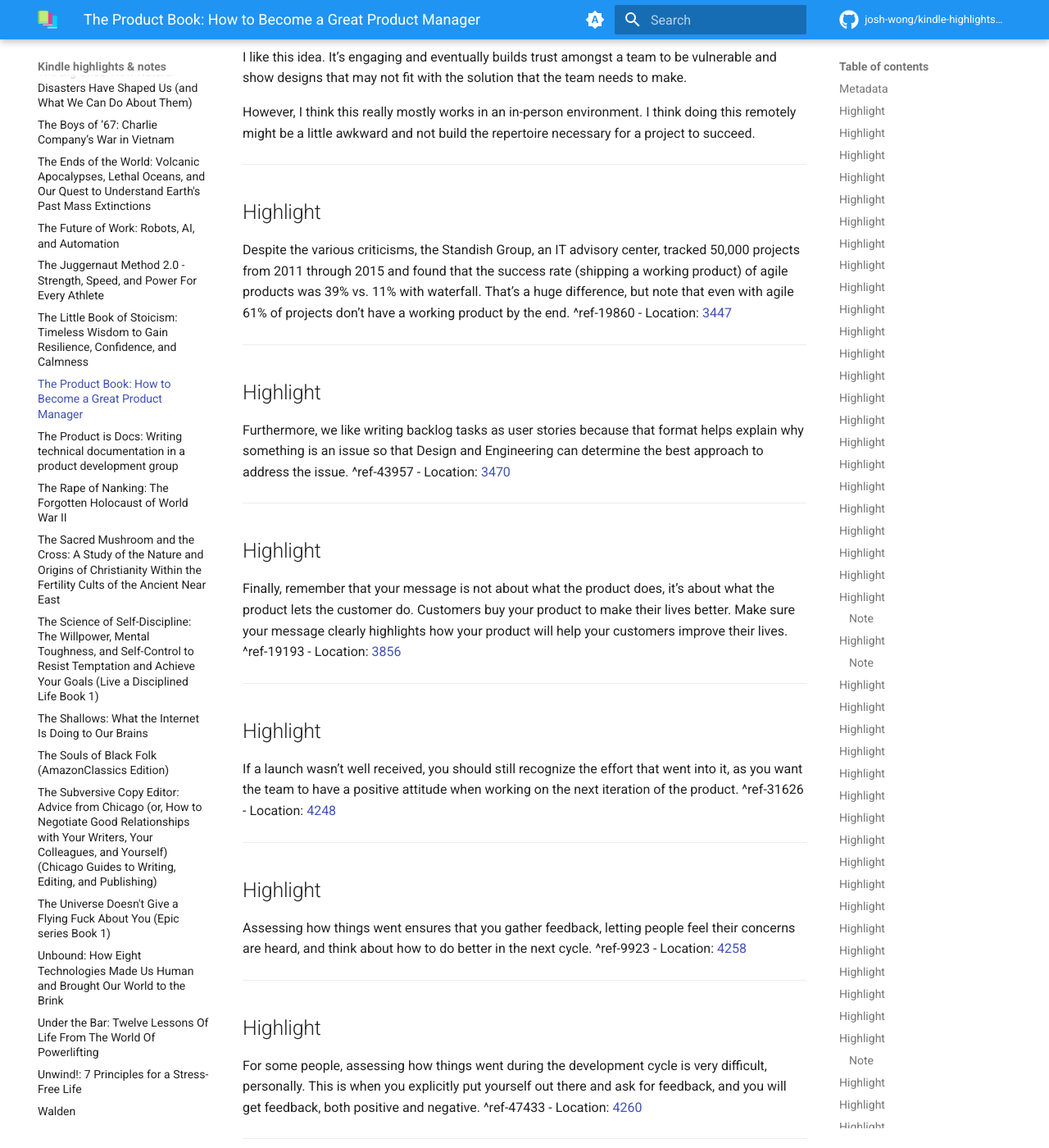
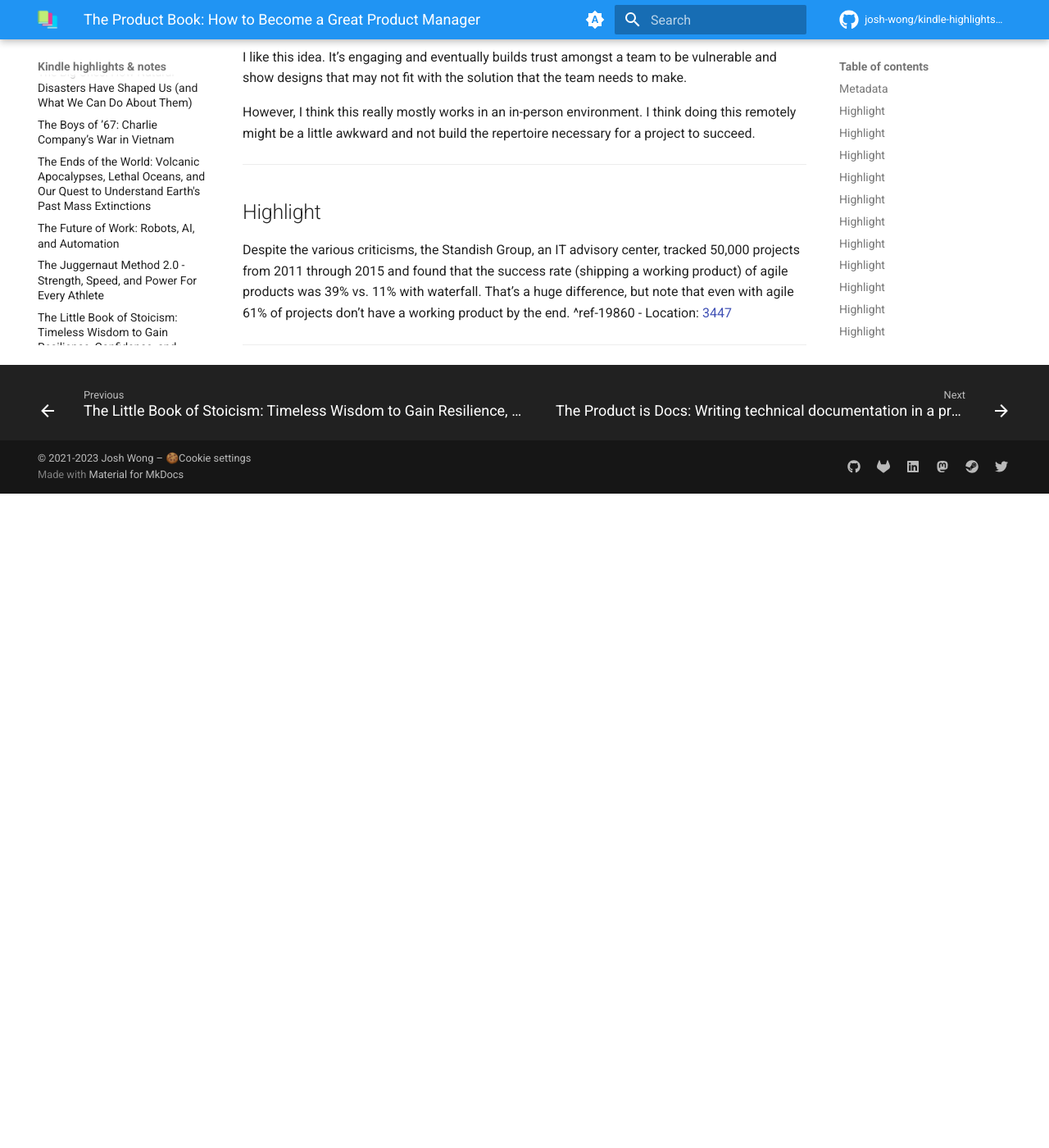
Before and after one commit to josh-wong/kindle-highlights-notes, an MkDocs documentation site: the page built from docs/The Product Book.md, in a window 1280 px wide and 1400 px high, scrolled down 14033 px. Shown: the whole window at 82% size. Built offline with MkDocs 1.6.1 and Material for MkDocs 9.7.7, drawn with Linux system fonts in a browser that asks for light colours; comment, search, counter and statistics services are not loaded; after the commit the page ends 14635 px from its top, so only the background shows below that; some of the changed text lies outside the part shown.

Commit message:
Update highlights and notes

```diff
--- a/docs/The Product Book.md
+++ b/docs/The Product Book.md
@@ -362,33 +362,3 @@ Despite the various criticisms, the Standish Group, an IT advisory center, track
 - Location: [3447](kindle://book?action=open&asin=B071HFBGXR&location=3447)
 
 ---
-## Highlight
-
-Furthermore, we like writing backlog tasks as user stories because that format helps explain why something is an issue so that Design and Engineering can determine the best approach to address the issue. ^ref-43957
-- Location: [3470](kindle://book?action=open&asin=B071HFBGXR&location=3470)
-
----
-## Highlight
-
-Finally, remember that your message is not about what the product does, it’s about what the product lets the customer do. Customers buy your product to make their lives better. Make sure your message clearly highlights how your product will help your customers improve their lives. ^ref-19193
-- Location: [3856](kindle://book?action=open&asin=B071HFBGXR&location=3856)
-
----
-## Highlight
-
-If a launch wasn’t well received, you should still recognize the effort that went into it, as you want the team to have a positive attitude when working on the next iteration of the product. ^ref-31626
-- Location: [4248](kindle://book?action=open&asin=B071HFBGXR&location=4248)
-
----
-## Highlight
-
-Assessing how things went ensures that you gather feedback, letting people feel their concerns are heard, and think about how to do better in the next cycle. ^ref-9923
-- Location: [4258](kindle://book?action=open&asin=B071HFBGXR&location=4258)
-
----
-## Highlight
-
-For some people, assessing how things went during the development cycle is very difficult, personally. This is when you explicitly put yourself out there and ask for feedback, and you will get feedback, both positive and negative. ^ref-47433
-- Location: [4260](kindle://book?action=open&asin=B071HFBGXR&location=4260)
-
----
```
Also changed, not shown: other parts of docs/The Product Book.md (+1 -1 lines).
